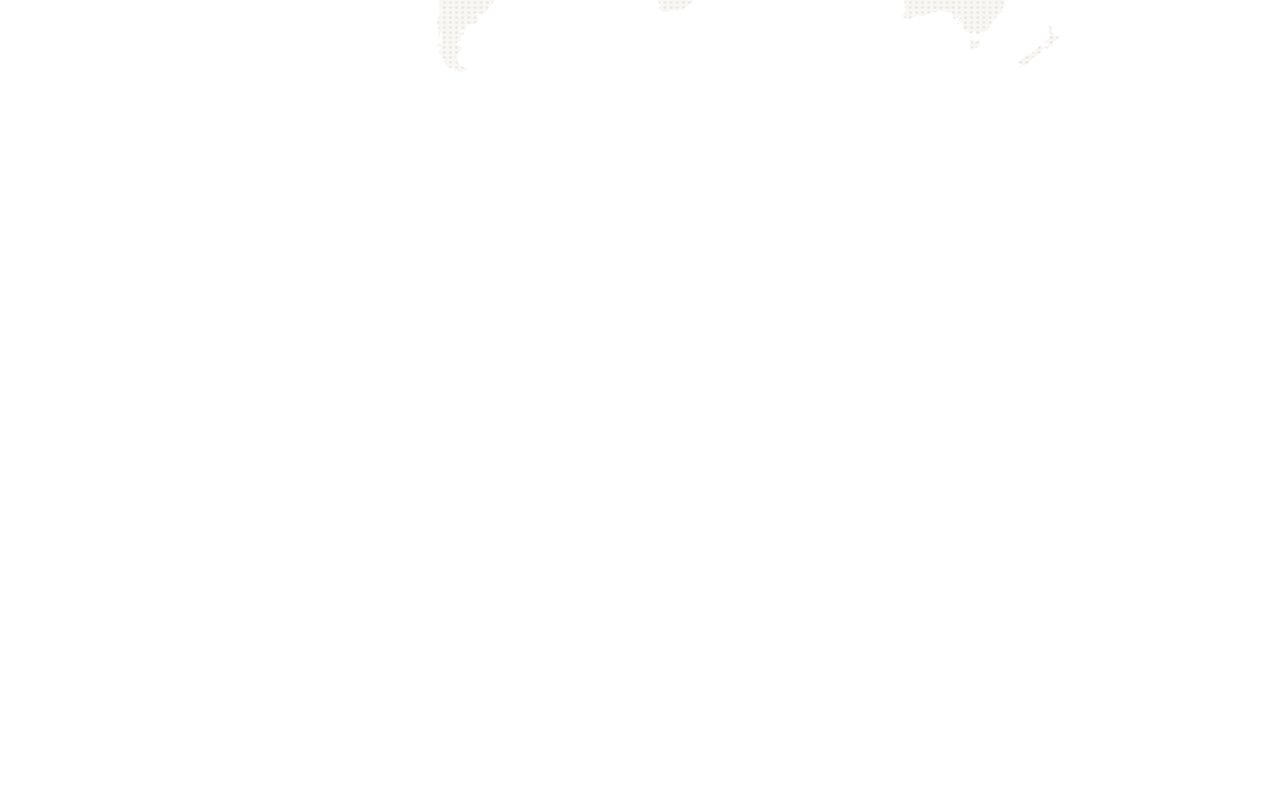
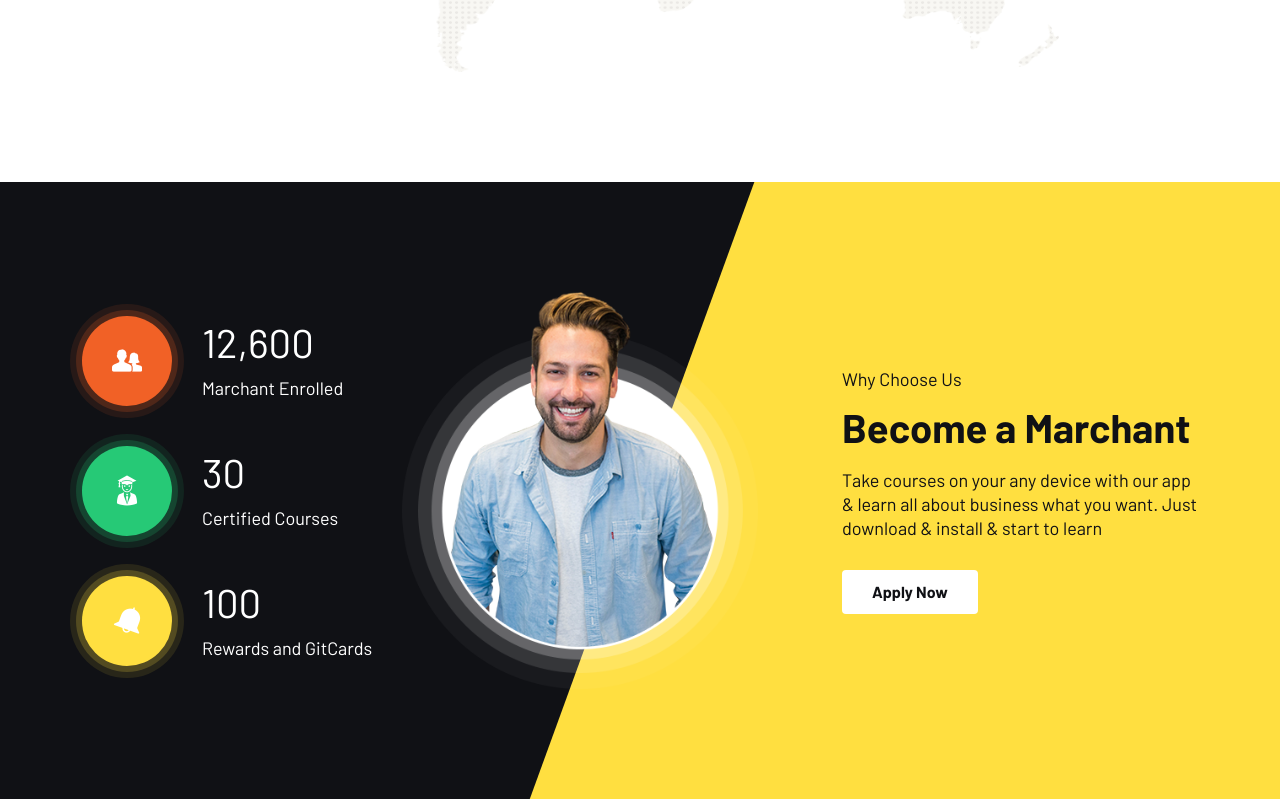
Before and after one commit to Rukunuljoy/e-commerce-shop-frontend, a React (Vite) app: page / in a window 1280 px wide. Shown: the part 3933-4732 px from the top of the page. Before the commit the page ends 4115 px from the top, so only its background shows below. Built offline with nearby package versions, Linux system fonts and the light colour scheme.

Commit message:
add about us

```diff
--- /dev/null
+++ b/src/Home/AboutUs.jsx
@@ -0,0 +1,74 @@
+import React from 'react';
+import CountUp from 'react-countup'
+import { Link } from 'react-router-dom';
+
+
+const subTitle = "Why Choose Us";
+const title = "Become a Marchant";
+const desc = "Take courses on your any device with our app & learn all about business what you want. Just download & install & start to learn";
+const btnText = "Apply Now";
+
+const countList = [
+{
+iconName: 'icofont-users-alt-4',
+count: '12600',
+text: 'Marchant Enrolled',
+},
+{
+iconName: 'icofont-graduate-alt',
+count: '30',
+text: 'Certified Courses',
+},
+{
+iconName: 'icofont-notification',
+count: '100',
+text: 'Rewards and GitCards',
+},
+]
+
+const AboutUs = () => {
+    return (
+        <div className='instructor-section style-2 padding-tb section-bg-ash'>
+            <div className="container">
+                <div className="section-wrapper">
+                    <div className="row g-4 justify-content-center align-items-center row-cols-1 row-cols-md-2 row-cols-xl-3">
+                        <div className="col">
+                            {
+                                countList.map((val,i)=>(
+                                    <div key={i} className='count-item'>
+                                        <div className="count-inner">
+                                            <div className="count-icon">
+                                                <i className={val.iconName}></i>
+                                            </div>
+                                            <div className="count-content">
+                                                <h2>
+                                                    <span className='count'><CountUp end={val.count}/></span>
+                                                </h2>
+                                                <p>{val.text}</p>
+                                            </div>
+                                        </div>
+                                    </div>
+                                ))
+                            }
+                        </div>
+                        <div className="col">
+                            <div className="instructor-content">
+                                <p className='subtitle'>{subTitle}</p>
+                                <h2 className='title'>{title}</h2>
+                                <p>{desc}</p>
+                                <Link to='/sign-up' className='lab-btn'>{btnText}</Link>
+                            </div>
+                        </div>
+                        <div className="col">
+                            <div className="instructor-thumb">
+                                <img src="/src/assets/images/instructor/01.png" alt="" />
+                            </div>
+                        </div>
+                    </div>
+                </div>
+            </div>
+        </div>
+    );
+};
+
+export default AboutUs;
--- a/src/Home/Home.jsx
+++ b/src/Home/Home.jsx
@@ -4,6 +4,7 @@
 import CategoryShowcase from './CategoryShowcase';
 import Register from './Register';
 import LocationSprade from './LocationSprade';
+import AboutUs from './AboutUs';
 
 const Home = () => {
     return (
@@ -13,6 +14,7 @@
             <CategoryShowcase/>
             <Register/>
             <LocationSprade/>
+            <AboutUs/>
         </div>
     );
 };
```
